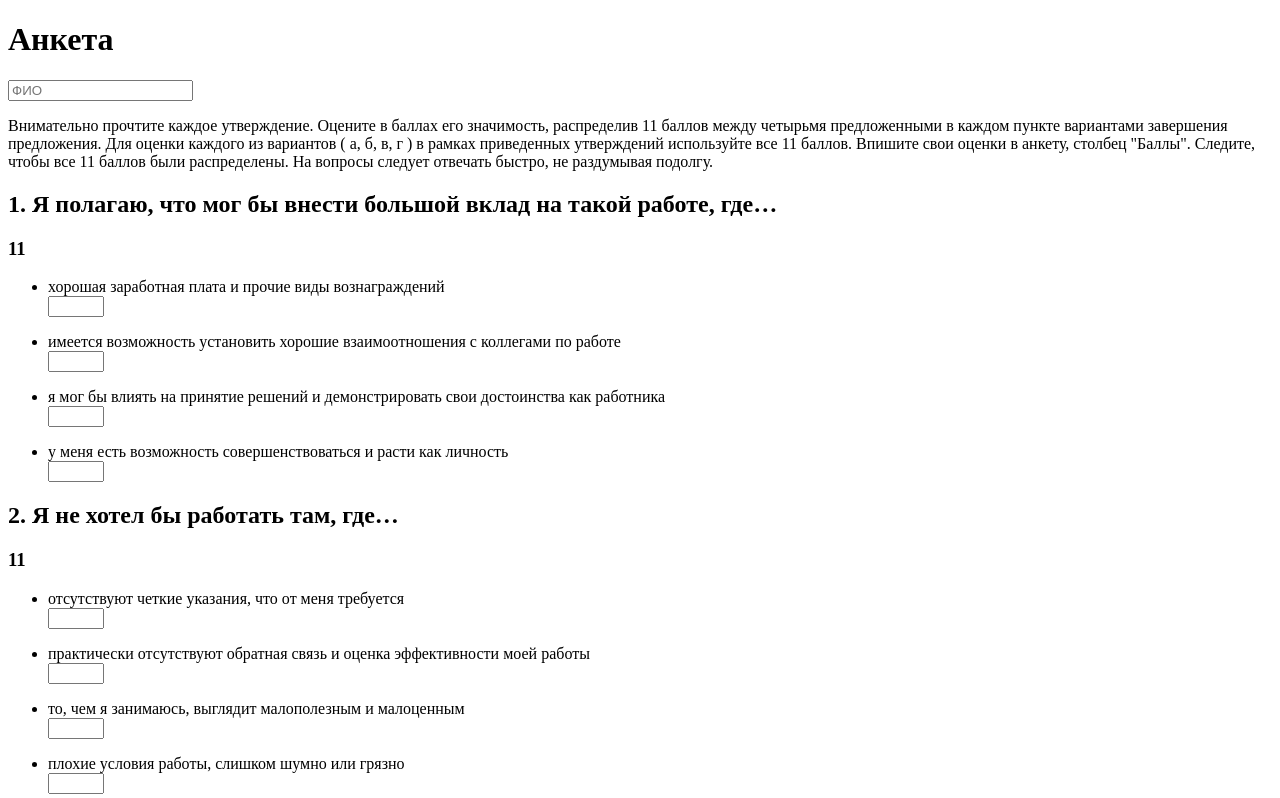
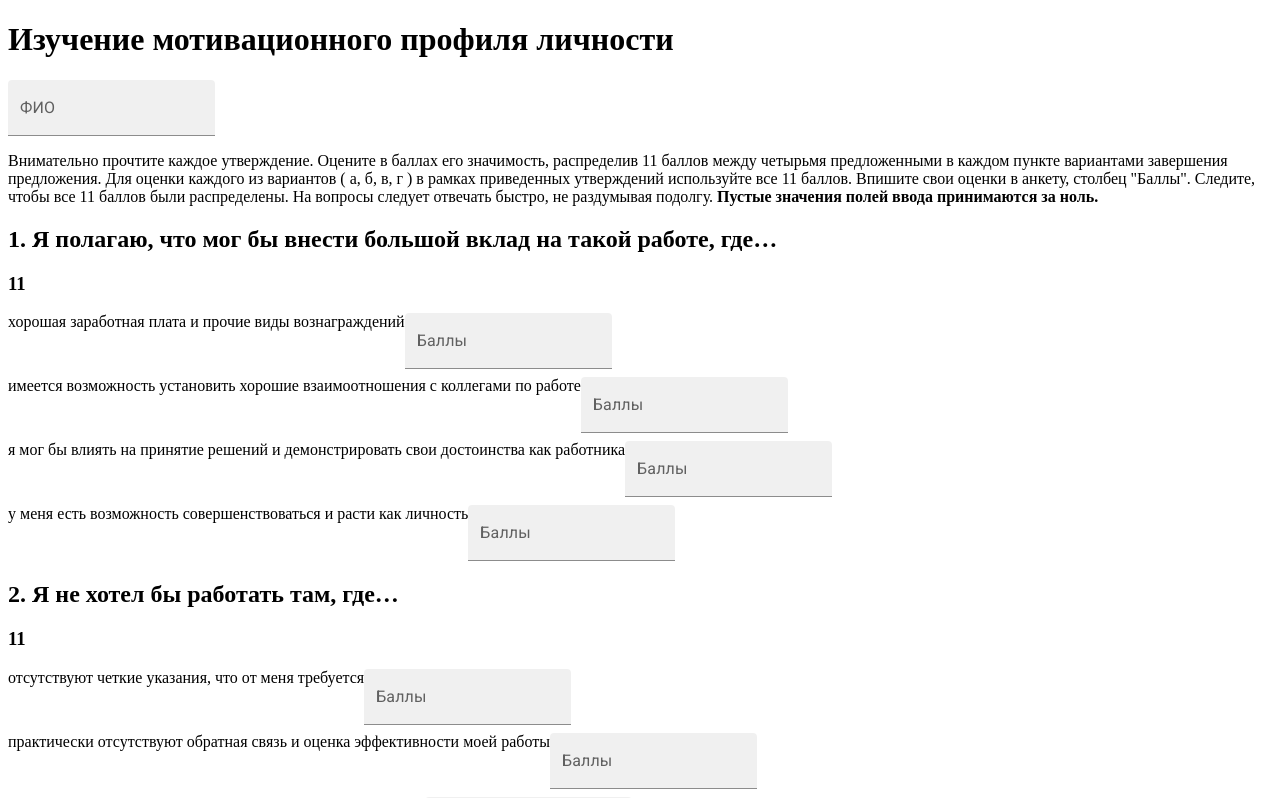
Before and after one commit to Ezzhevichka/itechart-deploy-test, a React (Create React App) app: page / in a window 1280 px wide. Shown: the top 798 px of the page. Built offline with nearby package versions, Linux system fonts and the light colour scheme; the HTML template or start-up script is replaced by a standard one.

Commit message:
version 1.1(bugfix and styles)

```diff
--- a/package.json
+++ b/package.json
@@ -4,6 +4,9 @@
   "version": "0.1.0",
   "private": true,
   "dependencies": {
+    "@emotion/react": "^11.7.1",
+    "@emotion/styled": "^11.6.0",
+    "@mui/material": "^5.3.1",
     "@testing-library/jest-dom": "^5.16.1",
     "@testing-library/react": "^12.1.2",
     "@testing-library/user-event": "^13.5.0",
--- a/public/index.html
+++ b/public/index.html
@@ -5,10 +5,14 @@
     <meta name="viewport" content="width=device-width, initial-scale=1" />
     <meta name="theme-color" content="#000000" />
     <meta
-      name="description"
-      content="Web site created using create-react-app"
+      name="Мотивационный профиль личности"
+      content="Изучение мотивационного профиля личности (Ш. Ричи и П. Мартин)"
     />
-    <title>React App</title>
+    <link
+      rel="stylesheet"
+      href="https://fonts.googleapis.com/css?family=Roboto:300,400,500,700&display=swap"
+    />
+    <title>Мотивационный профиль личности</title>
   </head>
   <body>
     <noscript>You need to enable JavaScript to run this app.</noscript>
--- a/src/App.css
+++ b/src/App.css
@@ -1,43 +1,158 @@
-@import url('https://fonts.googleapis.com/css2?family=Lato:ital,wght@0,100;0,300;0,400;0,700;0,900;1,100;1,300;1,400;1,700;1,900&display=swap');
+main {
+    display: flex;
+    flex-direction: column;
+    justify-content: center;
+    max-width: 864px;
+    padding: 32px;
+}
+
+header {
+    background-color: #fffdfc;
+    border-top-left-radius: 10px;
+    border-top-right-radius: 10px;
+    border-bottom-left-radius: 10px;
+    border-bottom-right-radius: 10px;
+    padding: 8px;
+    width: 864px;
+}
+
+header h1 {
+    text-align: center;
+    font-size: 32px;
+    border-bottom: 1.5px solid #2a2a72;
+    margin-bottom: 32px;
+}
+
+header #name {
+    width: 356px;
+    font-size: 16px;
+}
+
+header p {
+    font-size: 16px;
+}
 
 body {
-    font-family: Triak;
+    font-family: "Haas Grot Text R Web", "Helvetica Neue", Helvetica, Arial, sans-serif;
     font-weight: 500;
     display: flex;
     align-items: center;
     justify-content: center;
-    background-color: #287bff;
+    background-color: #2a2a72;
+    background-image: linear-gradient(115deg, #2a2a72 2%, #009ffd 75%);
 }
 
-main {
+section {
     display: flex;
     flex-direction: column;
-    justify-content: center;
-    max-width: 850px;
-    padding: 30px;
-    background-color: #fff;
 }
 
-main h1 {
+section #button {
+    background-color: #d64f00;
+    color: #fffffd;
     text-align: center;
+    align-self: center;
+    width: 252px;
+    height: 40px;
+    margin-top: 24px;
+    margin-bottom: 24px;
 }
 
-main ul input {
-    width: 200px;
+footer {
+    text-align: center;
+    background-color: #fffdfc;
+    width: 864px;
+    padding: 8px;
+    border-top-left-radius: 10px;
+    border-top-right-radius: 10px;
+    border-bottom-left-radius: 10px;
+    border-bottom-right-radius: 10px;
+    margin-top: 12px;
 }
 
-main:last-child span {
-    margin-top: 15px;
-    align-self: center;
+footer p {
+    font-size: 18px;
+    line-height: 1px;
+    font-style: italic;
 }
 
-main:first-child input {
-    max-width: 650px;
-    height: 20px;
+#question {
+    height: 400px;
+    width: 864px;
+    outline: 1px solid #2a2a72;
+    border-top-left-radius: 10px;
+    border-top-right-radius: 10px;
+    border-bottom-left-radius: 10px;
+    border-bottom-right-radius: 10px;
+    margin-top: 16px;
+    padding: 8px;
+    background-color: #fffdfc;
 }
 
-main p {
-    max-width: 700px;
+#question h2 {
+    margin-left: 16px;
+}
+
+#variants {
+    display: flex;
+    justify-content: center;
+    align-items: center;
+}
+
+#variants h3 {
+    width: 52px;
+    height: 52px;
+    margin-left: 16px;
+    font-size: 32px;
+    color: #a1a1a1;
+}
+
+#variants #list {
+    display: flex;
+    flex-direction: column;
+    width: 852px;
+    height: 252px;
+    margin-top: 10px;
+    margin-left: 12px;
+}
+
+#variants #list div {
+    display: flex;
+    flex-direction: row-reverse;
+    justify-content: flex-end;
+    align-items: center;
+}
+
+#variants #list div #input {
+    width: 64px;
+    height: 16px;
+    font-size: 16px;
+    text-align: right;
+}
+
+#list_item {
+    font-size: 18px;
+    margin-left: 16px;
+    width: 660px;
+}
+
+#list_item::first-letter {
+    text-transform: uppercase;
+}
+
+#total_div {
+    margin-top: 10px;
+    background-color: #fffdfc;
+    border-top-left-radius: 10px;
+    border-top-right-radius: 10px;
+    border-bottom-left-radius: 10px;
+    border-bottom-right-radius: 10px;
+    padding: 8px;
+    width: 864px;
+}
+
+#total_ul li {
+    padding: 4px;
 }
 
 #total {
@@ -46,14 +161,7 @@
     justify-content: center;
 }
 
-#button {
-    align-self: center;
-    justify-self: center;
-    width: 250px;
-    height: 40px;
+#error {
+    background-color: #720000;
+    color: #ffe8e8;
 }
-
-ul li::first-letter {
-    font-size: 20px;
-    text-transform: uppercase;
-}
--- a/src/App.js
+++ b/src/App.js
@@ -1,20 +1,14 @@
 import React from 'react';
+import Header from './header';
 import Questions from './questions';
-import Total from './total';
+import Footer from './footer';
 
 function App() {
   return (
     <main>
-      <h1>Анкета</h1>
-      <input placeholder='ФИО' />
-      <p>Внимательно прочтите каждое утверждение. Оцените в баллах его значимость,
-        распределив 11 баллов между четырьмя предложенными в каждом пункте вариантами завершения предложения.
-        Для оценки каждого из вариантов ( а, б, в, г ) в рамках приведенных утверждений используйте все 11 баллов.
-        Впишите свои оценки в анкету, столбец "Баллы". Следите, чтобы все 11 баллов были распределены.
-        На вопросы следует отвечать быстро, не раздумывая подолгу.
-      </p>
+      <Header />
       <Questions />
-      <Total />
+      <Footer />
     </main>
   );
 }
--- /dev/null
+++ b/src/footer.js
@@ -0,0 +1,10 @@
+import React from 'react';
+
+export default function Footer() {
+    return (
+        <footer>
+            <h2>Developed by Ivan Ryzhkov</h2>
+            <p>iTechArt, 2022</p>
+        </footer>
+    )
+}
--- a/src/func.js
+++ b/src/func.js
@@ -15,11 +15,12 @@
 
         let element = document.getElementById(x[i].id);
 
-        if (sum > 11 || sum < 11) {
+        if (sum !== 11) {
             element.scrollIntoView({ block: "center", behavior: "smooth" });
-            element.style.color = "red";
+            element.style.color = "#a50000";
+            x[i].error = true;
         } else {
-            element.style.color = "black";
+            x[i].error = false;
         }
     };
 
@@ -29,10 +30,10 @@
         points.push(arr.filter(el => el.category === i).map(el => el.points));
     };
 
-    if (points.flat().reduce((a, b) => a + b) < 363 || points.flat().reduce((a, b) => a + b) > 363) {
-        console.log(points.flat().reduce((a, b) => a + b))
+    if (points.flat().reduce((a, b) => a + b) !== 363) {
         return null;
     } else {
+        console.log(points.flat().reduce((a, b) => a + b))
         return points;
     }
 };
@@ -67,6 +68,7 @@
         series: [{
             name: 'Баллы',
             data: [],
+            color: '#0093e9',
             dataLabels: {
                 enabled: true,
                 rotation: -90,
@@ -169,8 +171,9 @@
 
         series: [{
             type: 'area',
-            name: 'Количество баллов',
+            name: 'Баллы',
             data: [],
+            color: '#0093e9'
         }]
     };
     options.series[0].data = x.map((el, i) => [y[i], x[i].reduce((a, b) => a + b)]);
@@ -190,6 +193,16 @@
             return a + b;
         };
     });
+
+    let element = document.getElementById(x.id);
+
+    if (rest === 0) {
+        element.style.color = '#000';
+        x.error = false;
+    } else {
+        return null;
+    }
+
     return rest;
 };
 
--- /dev/null
+++ b/src/header.js
@@ -0,0 +1,17 @@
+import React from 'react';
+import { TextField } from '@mui/material';
+
+export default function Header() {
+    return (
+        <header>
+            <h1>Изучение мотивационного профиля личности</h1>
+            <TextField id="name" label="ФИО" variant="filled" />
+            <p>Внимательно прочтите каждое утверждение. Оцените в баллах его значимость,
+                распределив 11 баллов между четырьмя предложенными в каждом пункте вариантами завершения предложения.
+                Для оценки каждого из вариантов ( а, б, в, г ) в рамках приведенных утверждений используйте все 11 баллов.
+                Впишите свои оценки в анкету, столбец "Баллы". Следите, чтобы все 11 баллов были распределены.
+                На вопросы следует отвечать быстро, не раздумывая подолгу. <strong>Пустые значения полей ввода принимаются за ноль.</strong>
+            </p>
+        </header>
+    )
+}
--- a/src/questions.js
+++ b/src/questions.js
@@ -1,35 +1,54 @@
 import React, { useState } from 'react';
 import { data } from './data';
-import { getRest } from './func'
+import { getSums, getRest } from './func';
+import { Button, TextField, Alert, AlertTitle, Stack} from '@mui/material';
+import Total from './total';
 
 export default function Questions() {
     const [value, setValue] = useState(0);
     const [rest, setRest] = useState(0);
+    const [points, setPoints] = useState(null);
+    const [hasError, checkHasError] = useState(false);
     return (
         <section>
             {
                 data.map(ind => {
                     return (
-                        <div key={ind.id}>
+                        <div key={ind.id} id="question">
                             <h2 id={ind.id}>{ind.id}. {ind.title}</h2>
+                            {ind.error ?
+                            <Alert severity="error" id="error">
+                                <AlertTitle>Ошибка!</AlertTitle>
+                                Баллы распределены неверно — <strong>пожалуйста, проверьте свои значения</strong>
+                            </Alert> : null}
+                            <div id="variants">
                                 <h3>{ind.total === undefined ? 11 : ind.total}</h3>
+                                <Stack spacing={1} id="list">
                                     {ind.cases.map(k => {
                                         return (
-                                    <div id={ind.id}>
-                                        <ul key={k.category}>
-                                            <li>{k.question}</li>
-                                            <input type="number" max="11" min="0" onChange={(event) => {
-                                                setValue(event.target.value > 11 ? event.target.value = k.points = 11 : k.points = +event.target.value);
-                                                setRest(getRest(ind));
-                                            }} />
-                                        </ul>
+                                            <div>
+                                                <span id="list_item">{k.question}</span>
+                                                <TextField id="input" label="Баллы" variant="filled" min="0" max="11" type="number"
+                                                    onChange={(event) => {
+                                                        setValue((event.target.value > 11 ?
+                                                            event.target.value = k.points = 11 :
+                                                            (event.target.value < 0 ? event.target.value = k.points = 0 :
+                                                                k.points = +event.target.value
+                                                            )));
+                                                        checkHasError(setRest(getRest(ind)));
+                                                    }}
+                                                />
                                             </div>
                                         )
                                     })}
+                                </Stack>
+                            </div>
                         </div>
                     )
                 })
             }
+            <Button variant='contained' id='button' onClick={() => { checkHasError(setPoints(getSums(data))) }}>Рассчитать данные</Button>
+            <Total points={points} />
         </section>
     )
 };
--- a/src/total.js
+++ b/src/total.js
@@ -1,14 +1,14 @@
 import React, { useState, useEffect } from 'react';
-import { getSums, getData, getPolarData } from './func';
-import { data, categoryNames } from './data';
+import { getData, getPolarData } from './func';
+import { categoryNames } from './data';
 import Highcharts from 'highcharts/highstock';
 import HighchartsMore from 'highcharts/highcharts-more'
 import HighchartsReact from 'highcharts-react-official';
 
-export default function Total() {
-    const [points, setPoints] = useState(null);
+export default function Total({ points }) {
     const [options, setOptions] = useState(null);
     const [polarOptions, setPolarOptions] = useState(null);
+
     HighchartsMore(Highcharts);
     useEffect(() => {
         if (points) {
@@ -16,18 +16,19 @@
             setPolarOptions(getPolarData(points, categoryNames));
         }
     }, [points]);
+
     return (
         <div id="total">
-            <button id="button" onClick={() => { setPoints(getSums(data)) }}>Get</button>
             {points ?
-                <div>
-                    {categoryNames.map((el, i) => {
-                        return (
-                            <ul>
+                <div id="total_div">
+                    <h2>Итоги:</h2>
+                    <ol id="total_ul">
+                        {categoryNames.map((el, i) => {
+                            return (
                                 <li>{categoryNames[i]}: {points[i].reduce((a, b) => a + b)}</li>
-                            </ul>
-                        )
-                    })}
+                            )
+                        })}
+                    </ol>
                     <HighchartsReact
                         allowChartUpdate={true}
                         immutable={false}
```
Also changed, not shown: 1 other file (tests, documents, lock files or other folders). Lines whose indentation alone changed are shown as unchanged.
